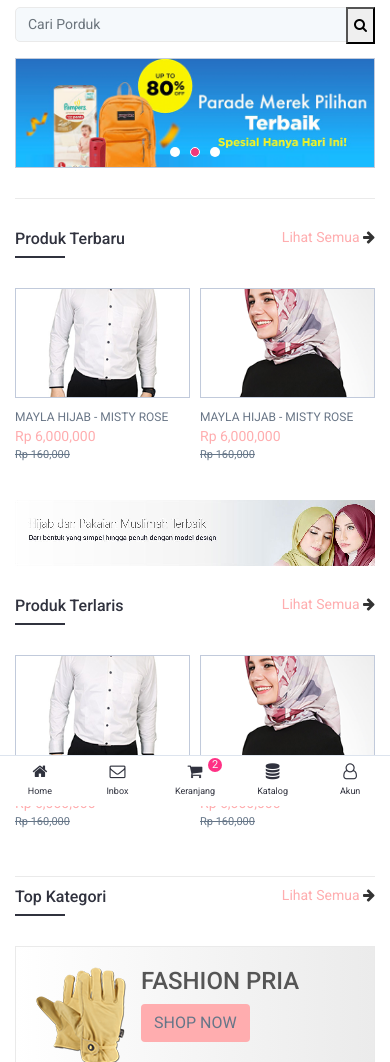
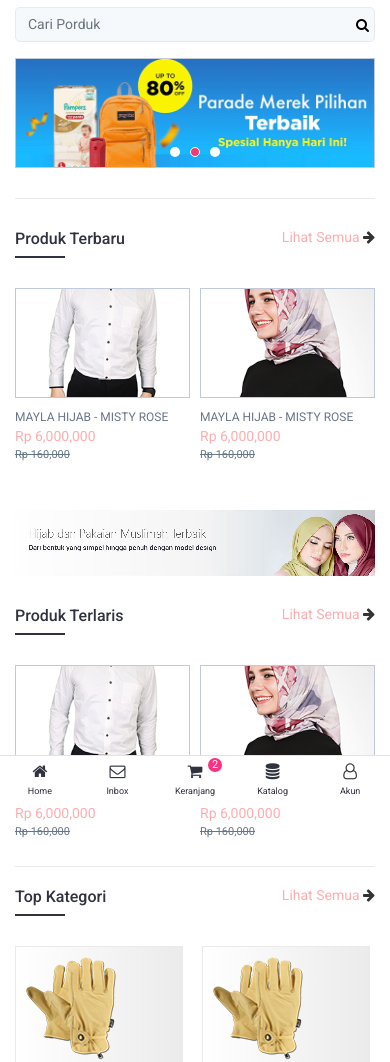
Before and after one commit to andriputra/topselling, a plain HTML site: page index.html in a window 390 px wide. Shown: the part 38-1100 px from the top of the page. Drawn offline with nearby package versions, Linux system fonts and the light colour scheme.

Commit message:
ada revisi

```diff
--- a/assets/css/responsive-style.css
+++ b/assets/css/responsive-style.css
@@ -203,6 +203,9 @@
         top: 0px;
         right: 15px;
         height: 37px;
+        background-color: transparent;
+        border: none;
+        box-shadow: none;
     }
     .flash {
         padding: 20px 0px 20px;
@@ -587,6 +590,26 @@
     .kategori-produk > .list-of-category{
         border: 1px solid #eaeaea;
         margin-bottom: 20px;
+        display: inline-block;
+        width: 46.8%;
+        padding: 10px;
+    }
+    .kategori-produk > .list-of-category:nth-child(odd){
+        margin-right: 15px;
+    }
+    .kategori-produk > .list-of-category .text-btn{
+        margin-left: 0px;
+    }
+    .kategori-produk > .list-of-category .text-btn h3{
+        font-size: 14px;
+        margin-bottom: 10px;
+        margin-top: 15px;
+        text-align: center;
+    }
+    .kategori-produk > .list-of-category .text-btn button {
+        color: #667688;
+        width: 100%;
+        font-size: 12px;
     }
     .slider_flash .owl-item .item .description,
     .slider_promo_list .owl-item .item .description,
@@ -594,7 +617,8 @@
         padding: 10px 0px;
     }
     .section {
-        margin-bottom: 10px;
+        margin-bottom: 20px;
+        padding-bottom: 0px;
     }
     .logo-share {
         padding: 40px 0px;
--- a/index.html
+++ b/index.html
@@ -14,7 +14,7 @@
     <link rel="stylesheet" href="assets/css/owl.carousel.min.css">
     <link rel="stylesheet" href="assets/css/owl.theme.default.min.css">
 
-    <script src="https://ajax.googleapis.com/ajax/libs/jquery/1.12.4/jquery.min.js"></script>
+    <script src="https://code.jquery.com/jquery-3.0.0.slim.min.js" integrity="sha256-Rf4BadfyCtsvHmO89BUZcbYvNNvZvOT08ALfEzvCsD0=" crossorigin="anonymous"></script>
     <script src="https://cdnjs.cloudflare.com/ajax/libs/popper.js/1.12.9/umd/popper.min.js" integrity="sha384-ApNbgh9B+Y1QKtv3Rn7W3mgPxhU9K/ScQsAP7hUibX39j7fakFPskvXusvfa0b4Q" crossorigin="anonymous"></script>
     <script src="https://maxcdn.bootstrapcdn.com/bootstrap/4.0.0/js/bootstrap.min.js" integrity="sha384-JZR6Spejh4U02d8jOt6vLEHfe/JQGiRRSQQxSfFWpi1MquVdAyjUar5+76PVCmYl" crossorigin="anonymous"></script>
     <script src="assets/js/owl.carousel.min.js"></script>
```
